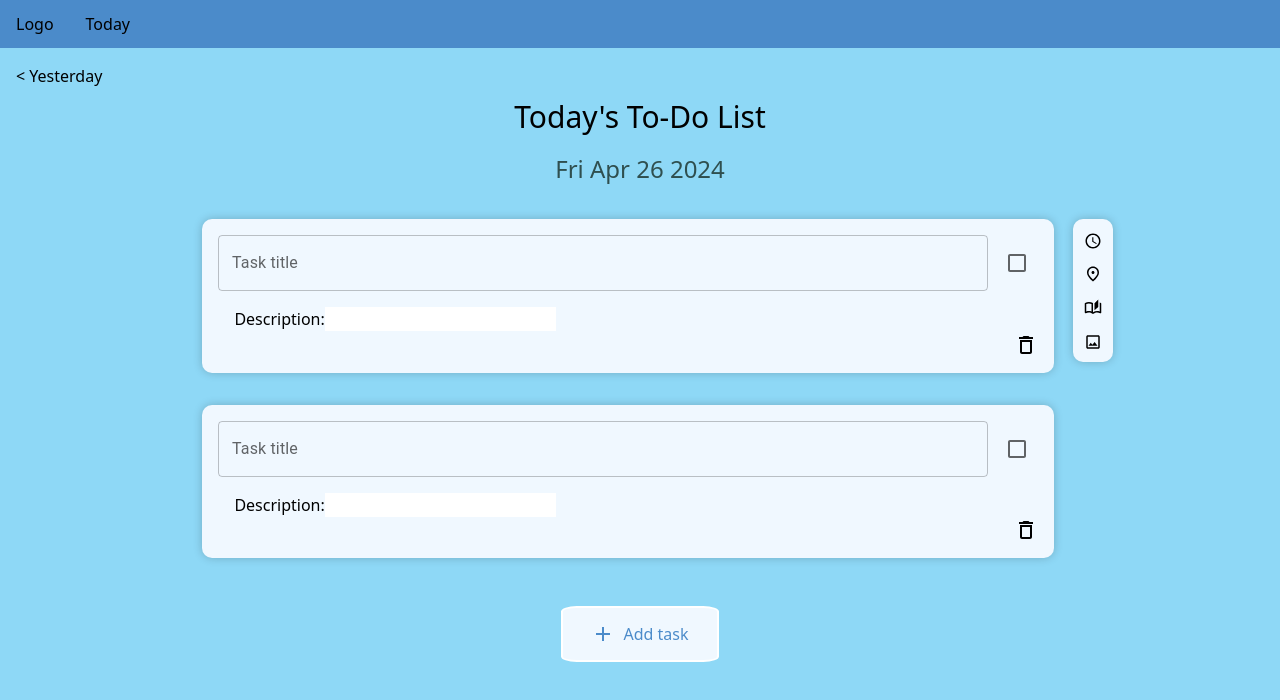
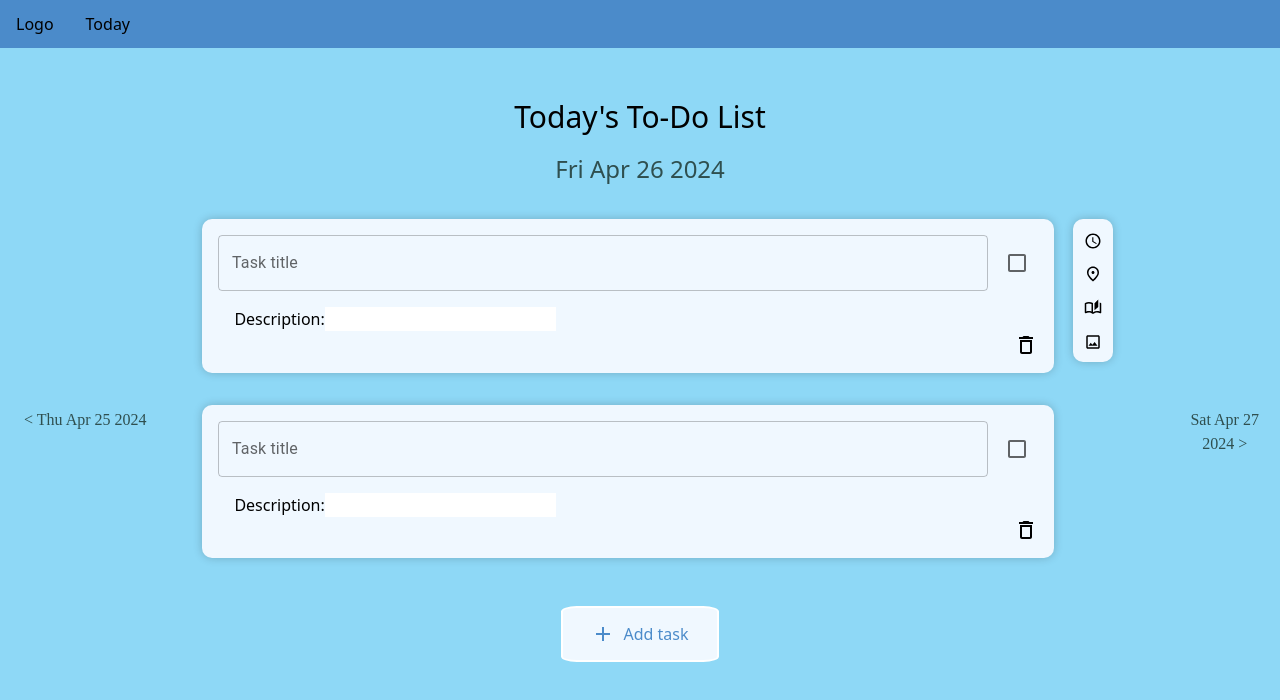
Before and after one commit to boey-kwan/gemini, a React (Vite) app in the folder client/: page /today in a window 1280 px wide. Shown: the top 700 px of the page. Built offline with nearby package versions, Linux system fonts and the light colour scheme.

Commit message:
Add day navigation buttons

```diff
--- a/client/src/App.css
+++ b/client/src/App.css
@@ -256,3 +256,21 @@ input {
   margin-left:auto;
   margin-right:auto;
 }
+
+.day-navigation {
+  position:fixed;
+  top:50%;
+  color: darkslategray;
+  font-family: italic;
+  padding: 0.5em;
+}
+
+.day-navigation:hover {
+  position:fixed;
+  top:50%;
+  color: white;
+  background-color: var(--dark-blue);
+  border-radius: 50%;
+  padding: 0.5em;
+  font-family: italic;
+}
--- a/client/src/components/Today.jsx
+++ b/client/src/components/Today.jsx
@@ -10,7 +10,16 @@ export default function Today() {
   // TODO: Initialize to the first ID in the list.
   const [currentTaskId, setCurrentTaskId] = useState(1);
 
-  const date = new Date().toDateString();
+  const date = new Date();
+  const dateString = date.toDateString();
+
+  const yesterday = new Date();
+  yesterday.setDate(date.getDate() - 1);
+  const yesterdayString = yesterday.toDateString();
+
+  const tomorrow = new Date();
+  tomorrow.setDate(date.getDate() + 1);
+  const tomorrowString = tomorrow.toDateString();
 
   function updateCurrentTaskId(id) {
     setCurrentTaskId(id);
@@ -25,11 +34,15 @@ export default function Today() {
     return (
       <div>
         <div className='row'>
-          <div className="body-left"> {"< Yesterday"} </div>
+          <div className="body-left" >
+            <button className="day-navigation">
+              {"< " + yesterdayString}
+            </button>
+          </div>
 
           <div className="body-center scroll">
             <h1 className='h1'>Today's To-Do List</h1>
-            <h2 className='h2'>{date}</h2>
+            <h2 className='h2'>{dateString}</h2>
             <div className='task-list'>
               { taskList.length ? taskList.map((value) => {
                   return <Task
@@ -65,7 +78,11 @@ export default function Today() {
           </div>
 
           <div className="body-right">
+            <button className="day-navigation">
+              {tomorrowString + " >"}
+            </button>
           </div>
+
         </div>
       </div>
     );
```
